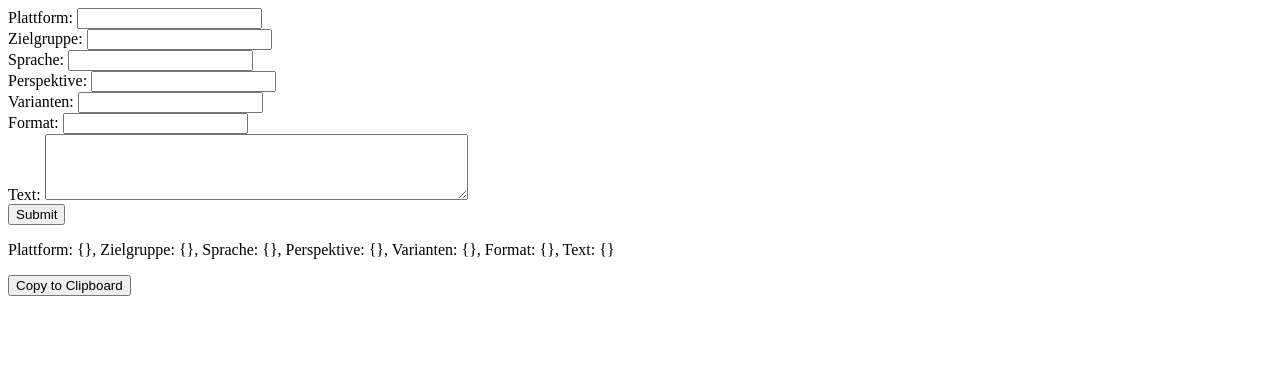
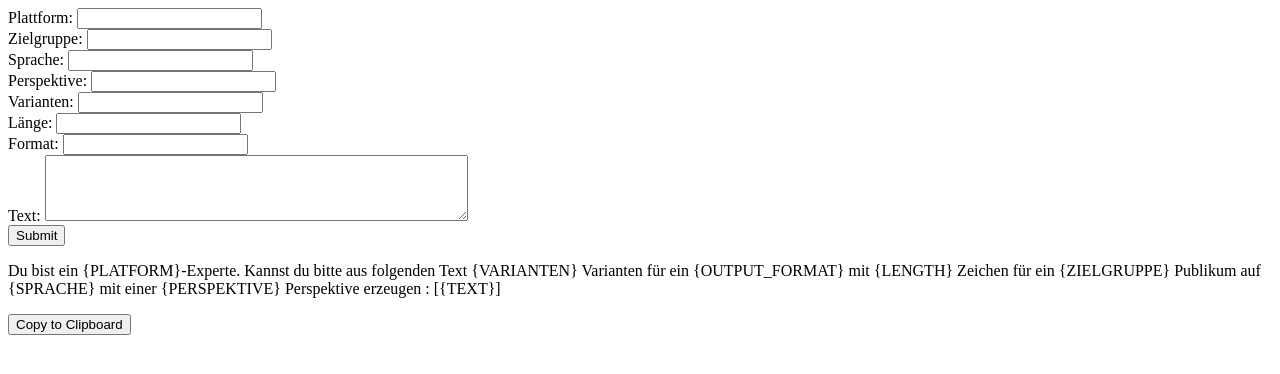
Before and after one commit to mmz-srf/chatgpt-hackday-post-it, a Flask app: page / in a window 1280 px wide. Shown: the top 374 px of the page. Run offline with Flask 3, Linux system fonts and the light colour scheme.

Commit message:
add prompt

```diff
--- a/app.py
+++ b/app.py
@@ -4,7 +4,17 @@ app = Flask(__name__)
 
 @app.route('/', methods=['GET', 'POST'])
 def form():
-    message = 'Plattform: {}, Zielgruppe: {}, Sprache: {}, Perspektive: {}, Varianten: {}, Format: {}, Text: {}'
+    message = '''
+    Du bist ein {PLATFORM}-Experte.
+    Kannst du bitte aus folgenden Text
+    {VARIANTEN} Varianten für ein
+    {OUTPUT_FORMAT}
+    mit {LENGTH} Zeichen
+    für ein {ZIELGRUPPE} Publikum
+    auf {SPRACHE}
+    mit einer {PERSPEKTIVE} Perspektive erzeugen
+    : [{TEXT}]'''
+
     if request.method == 'POST':
         plattform = request.form.get('plattform')
         zielgruppe = request.form.get('zielgruppe')
@@ -12,9 +22,10 @@ def form():
         perspektive = request.form.get('perspektive')
         varianten = request.form.get('varianten')
         format_ = request.form.get('format')
+        length = request.form.get('length')
         text = request.form.get('text')
 
-        message = message.format(plattform, zielgruppe, sprache, perspektive, varianten, format_, text)
+        message = message.format(PLATFORM=plattform, ZIELGRUPPE=zielgruppe, SPRACHE=sprache, PERSPEKTIVE=perspektive, VARIANTEN=varianten, OUTPUT_FORMAT=format_, TEXT=text, LENGTH=length)
 
     return render_template('form.html', message=message)
 
--- a/templates/form.html
+++ b/templates/form.html
@@ -10,6 +10,7 @@
         Sprache: <input type="text" name="sprache"><br>
         Perspektive: <input type="text" name="perspektive"><br>
         Varianten: <input type="text" name="varianten"><br>
+        Länge: <input type="text" name="length"><br>
         Format: <input type="text" name="format"><br>
         Text: <textarea name="text" rows="4" cols="50"></textarea><br>
         <input type="submit" value="Submit">
```
